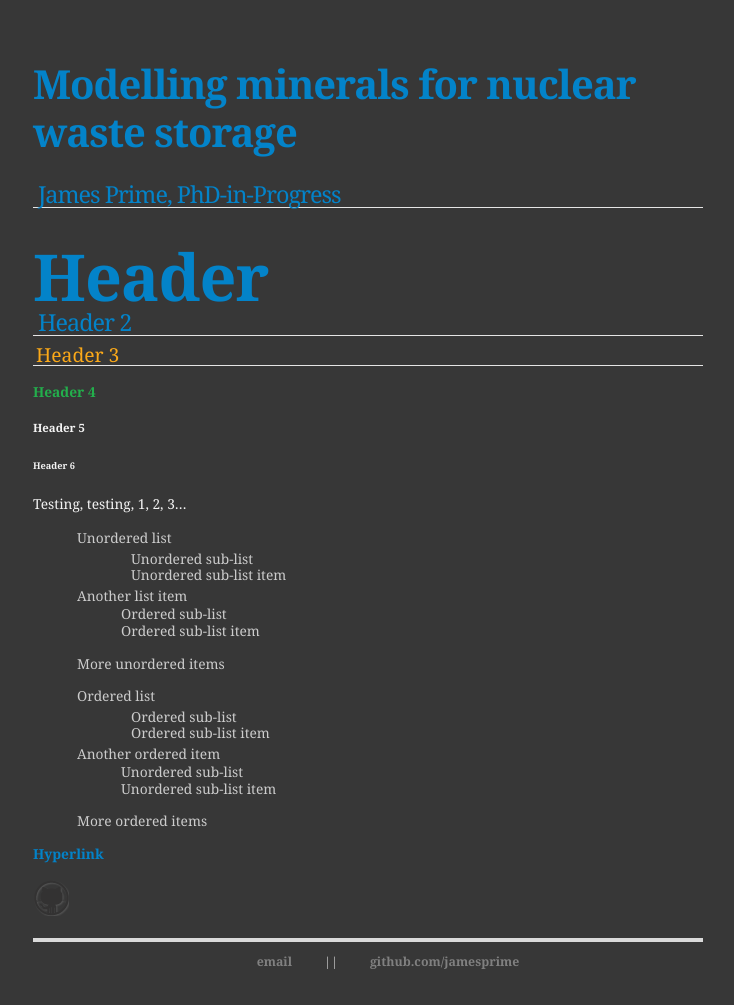
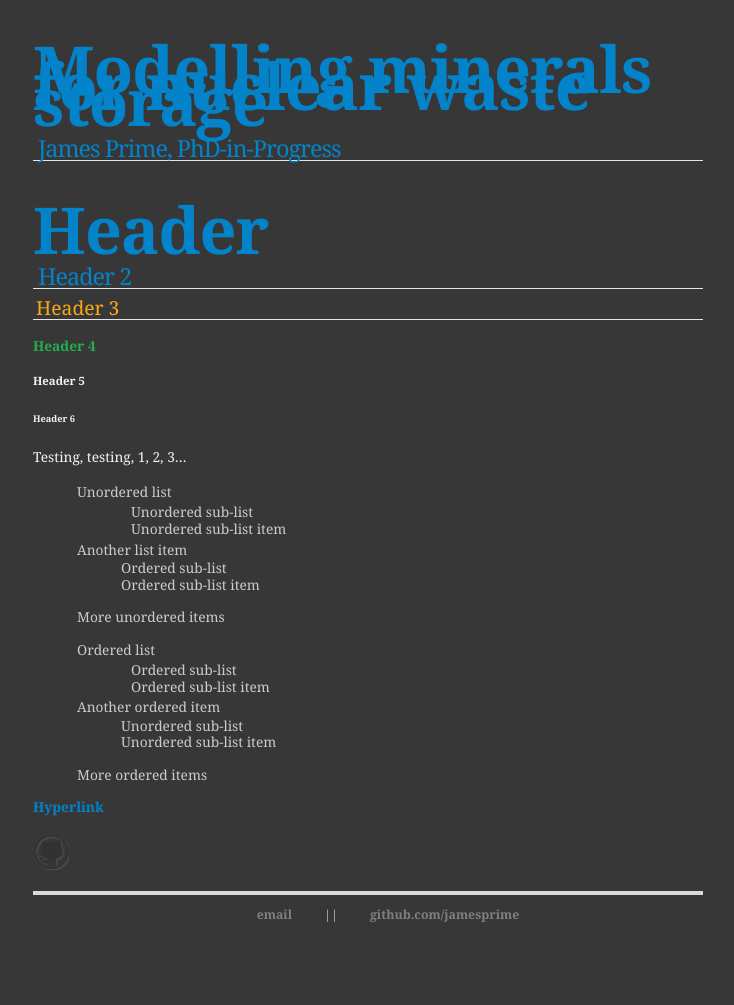
Before and after one commit to jamesprime/jamesprime.github.io, a Jekyll site: the page built from _pages/test/index.md, in a window 1280 px wide. Shown: the whole page, without its empty margins (272-1006 px from the left). Built offline with Jekyll 4.4.1, drawn with Linux system fonts in a browser that asks for light colours; nearby versions of some CDN libraries; after the commit the page ends 959 px from its top, so only the background shows below that.

Commit message:
Updated _sass/jamesprime.scss
Commented out header h1 font details, just as a test

```diff
--- a/_sass/uberduper.scss
+++ b/_sass/uberduper.scss
@@ -146,7 +146,7 @@ pre {
 
 .header {
     h1 {
-        font: 40px/48px Merriweather, Georgia, Charter, 'Bitstream Charter', serif;
+        // font: 40px/48px Merriweather, Georgia, Charter, 'Bitstream Charter', serif;
     }
 }
 
```
